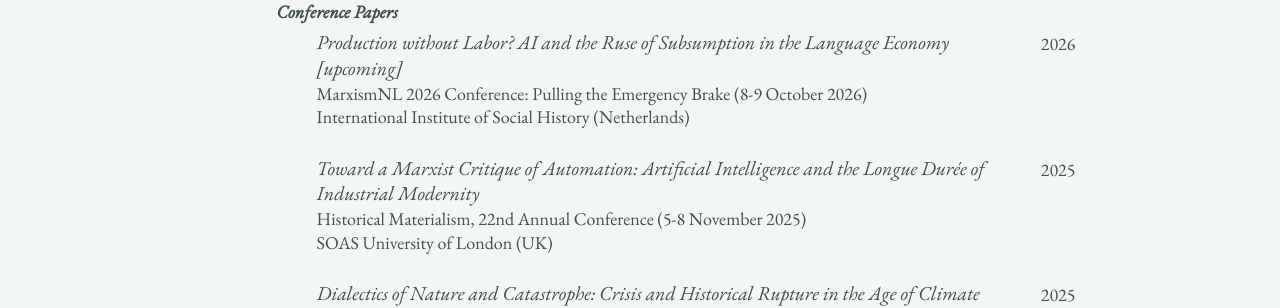
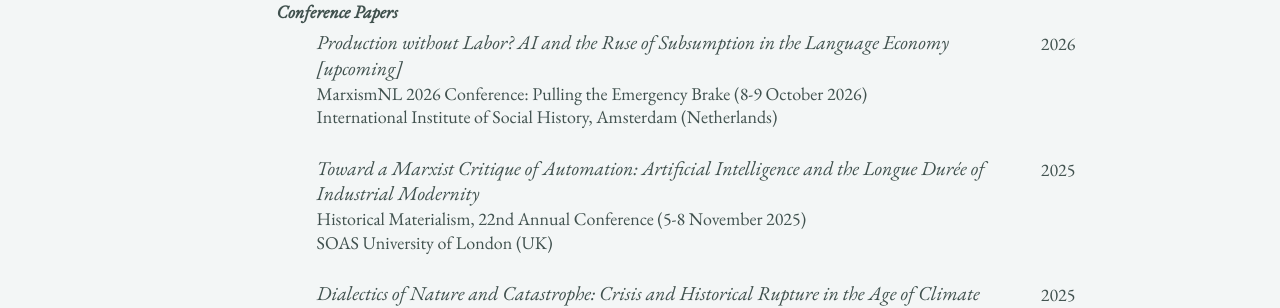
Before and after one commit to epujol90/epujol90.github.io, a Jekyll site: the page built from _pages/cv-json.md, in a window 1280 px wide and 900 px high, scrolled down 3885 px. Shown: the part 155-463 px from the top of the window. Built offline with Jekyll 4.4.1, drawn with Linux system fonts in a browser that asks for light colours; a script bundle is joined from its source files by our own code; library files that are not in the unit come from our copies.

Commit message:
Update cv.json

```diff
--- a/_data/cv.json
+++ b/_data/cv.json
@@ -258,7 +258,7 @@
       "name": "Production without Labor? AI and the Ruse of Subsumption in the Language Economy [upcoming]",
       "event": "MarxismNL 2026 Conference: Pulling the Emergency Brake (8-9 October 2026)",
       "date": "2026",
-      "location": "International Institute of Social History (Netherlands)",
+      "location": "International Institute of Social History, Amsterdam (Netherlands)",
       "description": "",
       "category": "Conference Papers"
     },
```
